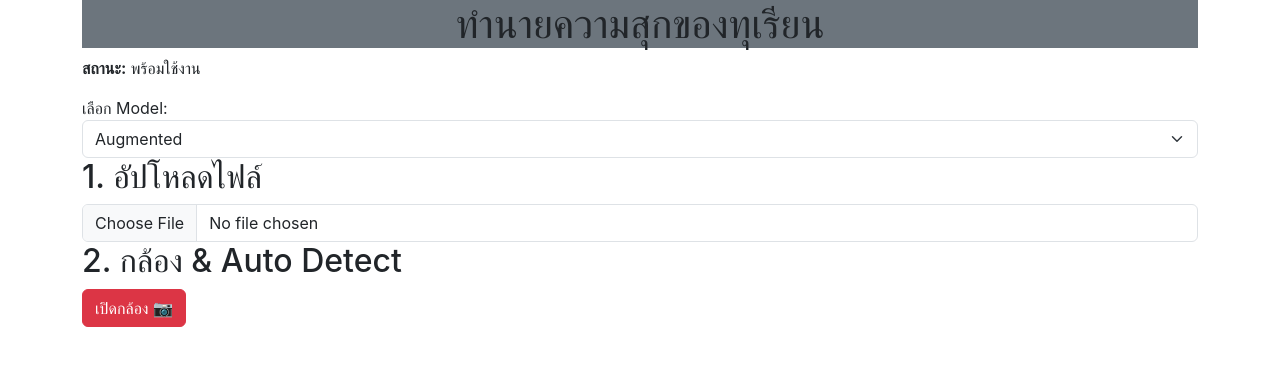
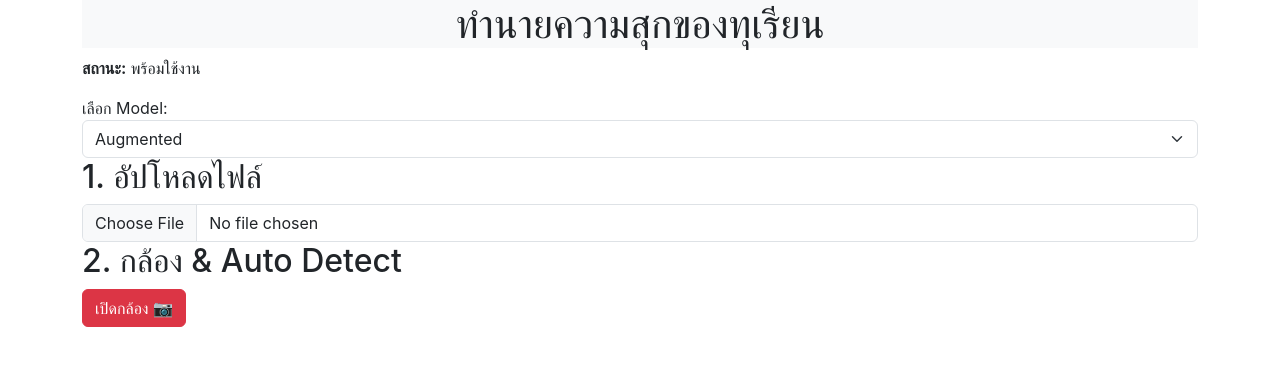
Before and after one commit to Dolphin-boi/Durain, a React (Create React App) app in the folder front/: page / in a window 1280 px wide. Shown: the top 366 px of the page. Built offline with nearby package versions, Linux system fonts and the light colour scheme; no server answers.

Commit message:
change header bg

```diff
--- a/front/src/App.js
+++ b/front/src/App.js
@@ -202,7 +202,7 @@ function SimpleImageUploader() {
 
     return (
         <div className="container-sm rounded">
-            <h1 className="bg-secondary text-center text-body">ทำนายความสุกของทุเรียน</h1>
+            <h1 className="bg-light text-center text-body">ทำนายความสุกของทุเรียน</h1>
 
             <p className="text-start text-body">
                 <strong>สถานะ:</strong> {status} {isSending ? '(กำลังส่ง...)': ''}
```
